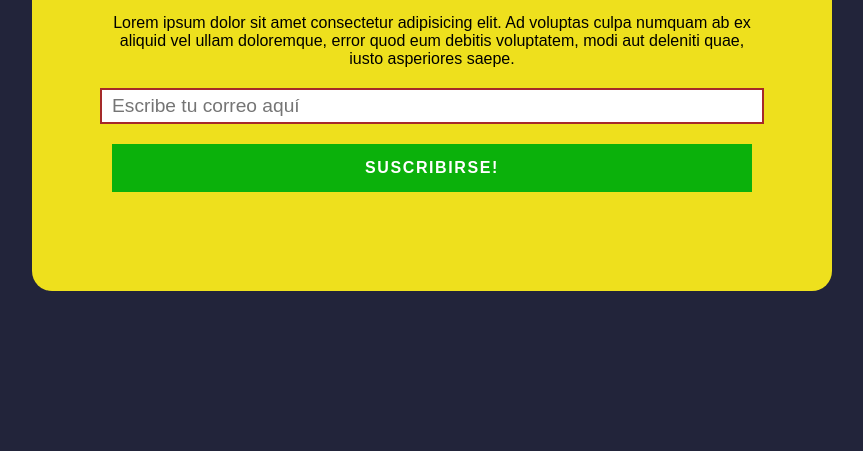
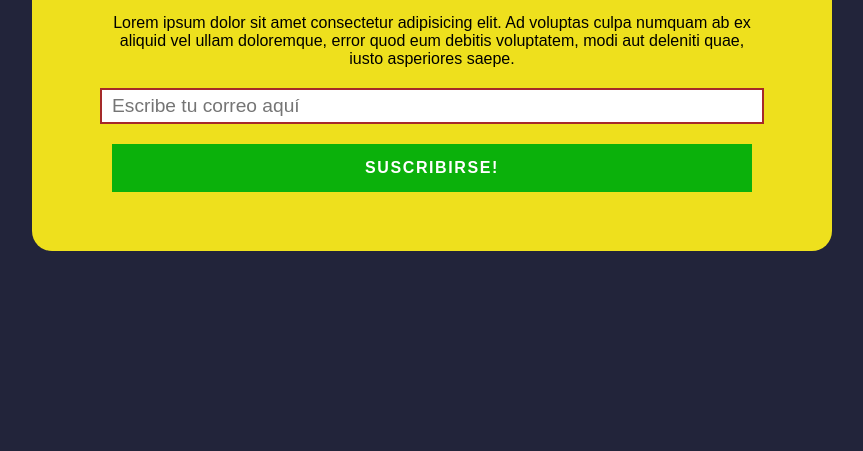
Before and after one commit to omarcardoze/CSS-Lab, a website built with Vite: page day/day06/index.html in a window 1280 px wide. Shown: the part 349-800 px from the top of the page, without its empty margins (208-1071 px from the left). Built offline with nearby package versions, Linux system fonts and the light colour scheme.

Commit message:
fix newsletter desktop height

```diff
--- a/day/day06/style.css
+++ b/day/day06/style.css
@@ -20,7 +20,7 @@
 .newsletter {
     width: auto;
     max-width: 800px;
-    height: 60vh;
+    height: 50vh;
     background-color: rgb(238, 224, 29);
     border-radius: 20px;
     margin: 0 20px;
```
